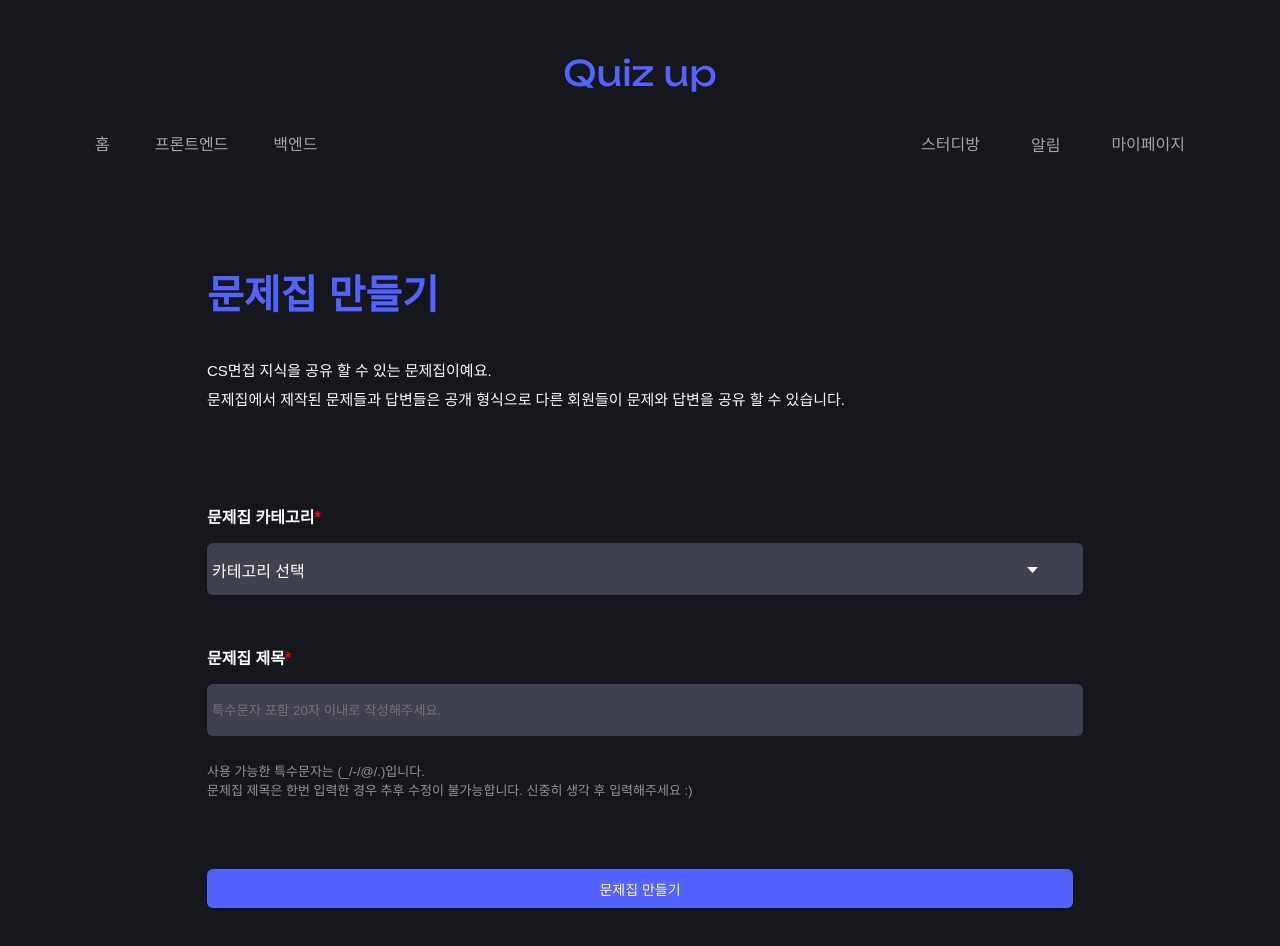
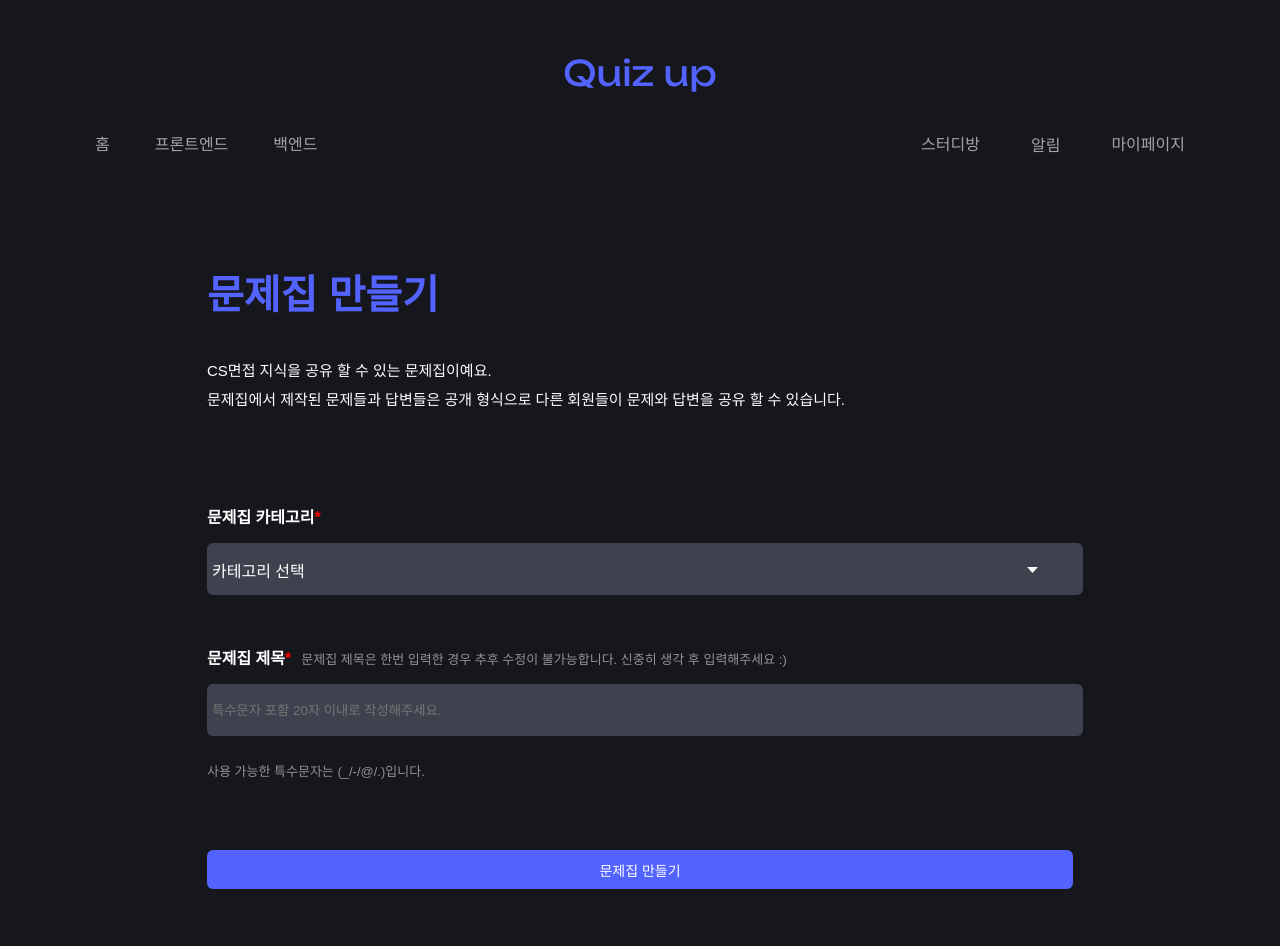
Before and after one commit to QuizUpWebProject/front, a React (Create React App) app: page /workmake in a window 1280 px wide. Shown: the top 946 px of the page. Built offline with nearby package versions, Linux system fonts and the light colour scheme.

Commit message:
desigin: 마이페이지의 문제집 만들기 페이지 안내 문구 위치 변경 #5

```diff
--- a/src/pages/WorkMake.jsx
+++ b/src/pages/WorkMake.jsx
@@ -54,17 +54,20 @@ const WorkMake = () => {
           />
         </Container>
         <Container>
-          <Labe1>
-            문제집 제목<span>*</span>
-          </Labe1>
+          <WorkTitle>
+            <Labe1>
+              문제집 제목<span>*</span>
+            </Labe1>
+            <Description>문제집 제목은 한번 입력한 경우 추후 수정이 불가능합니다. 신중히 생각 후 입력해주세요 :)</Description>
+          </WorkTitle>
+
           <NameInput
             placeholder="특수문자 포함 20자 이내로 작성해주세요."
             value={workName}
             onChange={handleWorkName}
           />
           <NameText>
-            사용 가능한 특수문자는 (_/-/@/.)입니다. <br/>
-            문제집 제목은 한번 입력한 경우 추후 수정이 불가능합니다. 신중히 생각 후 입력해주세요 :)
+            사용 가능한 특수문자는 (_/-/@/.)입니다.
           </NameText>
         </Container>
       </div>
@@ -113,6 +116,17 @@ const PageInfo = styled.div`
 
 const Container = styled.div`
   margin-bottom: 50px;
+`;
+
+const WorkTitle = styled.div`
+  display: flex;
+  align-items: baseline;
+`;
+
+const Description = styled.span`
+  font-size: 13px;
+  color: #939393;
+  margin-left: 10px;
 `;
 
 const Labe1 = styled.div`
```
